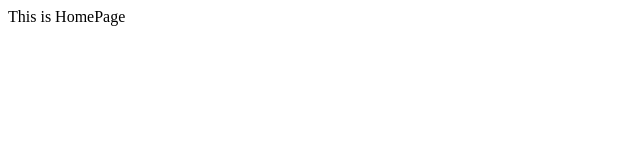
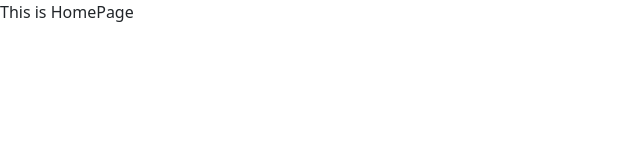
Before and after one commit to Pha1Huynh/ReactJS_QuickStart, a React (Create React App) app: page / in a window 1280 px wide. Shown: the top 160 px of the page, without its empty margins (0-640 px from the left). Built offline with nearby package versions, Linux system fonts and the light colour scheme.

Commit message:
update reactstrap

```diff
--- a/package.json
+++ b/package.json
@@ -6,9 +6,11 @@
     "@testing-library/jest-dom": "^5.16.5",
     "@testing-library/react": "^13.4.0",
     "@testing-library/user-event": "^13.5.0",
+    "bootstrap": "^5.2.3",
     "customize-cra": "^1.0.0",
     "react": "^18.2.0",
     "react-app-rewired": "^2.2.1",
+    "react-bootstrap": "^2.7.0",
     "react-dom": "^18.2.0",
     "react-router-dom": "^6.6.1",
     "react-scripts": "5.0.1",
--- /dev/null
+++ b/src/styles/styles.scss
@@ -0,0 +1 @@
+@import '../../node_modules/bootstrap/dist/css/bootstrap.min.css';
```
Also changed, not shown: src/index.js (+4 -3 lines), 1 other file (tests, documents, lock files or other folders).
